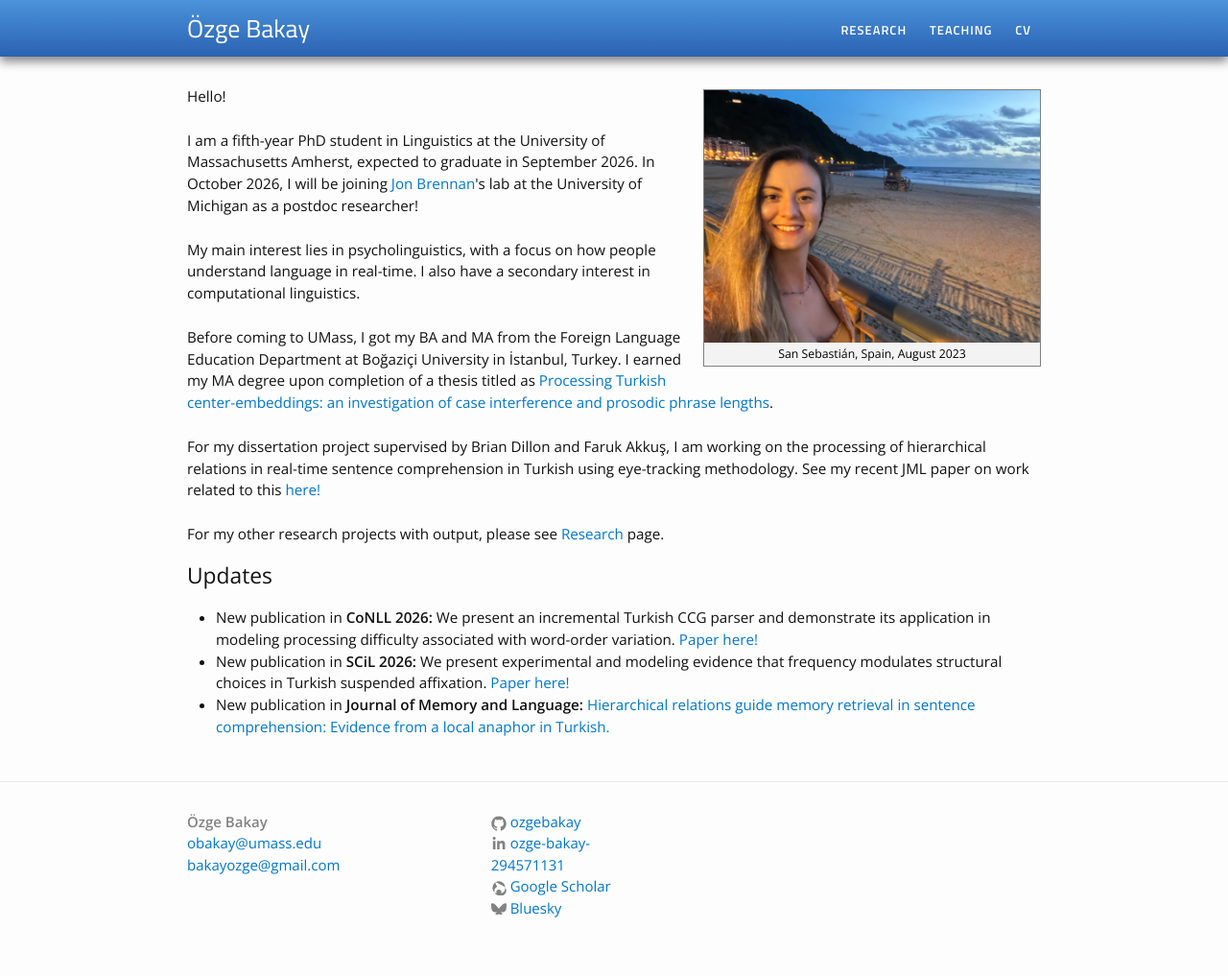
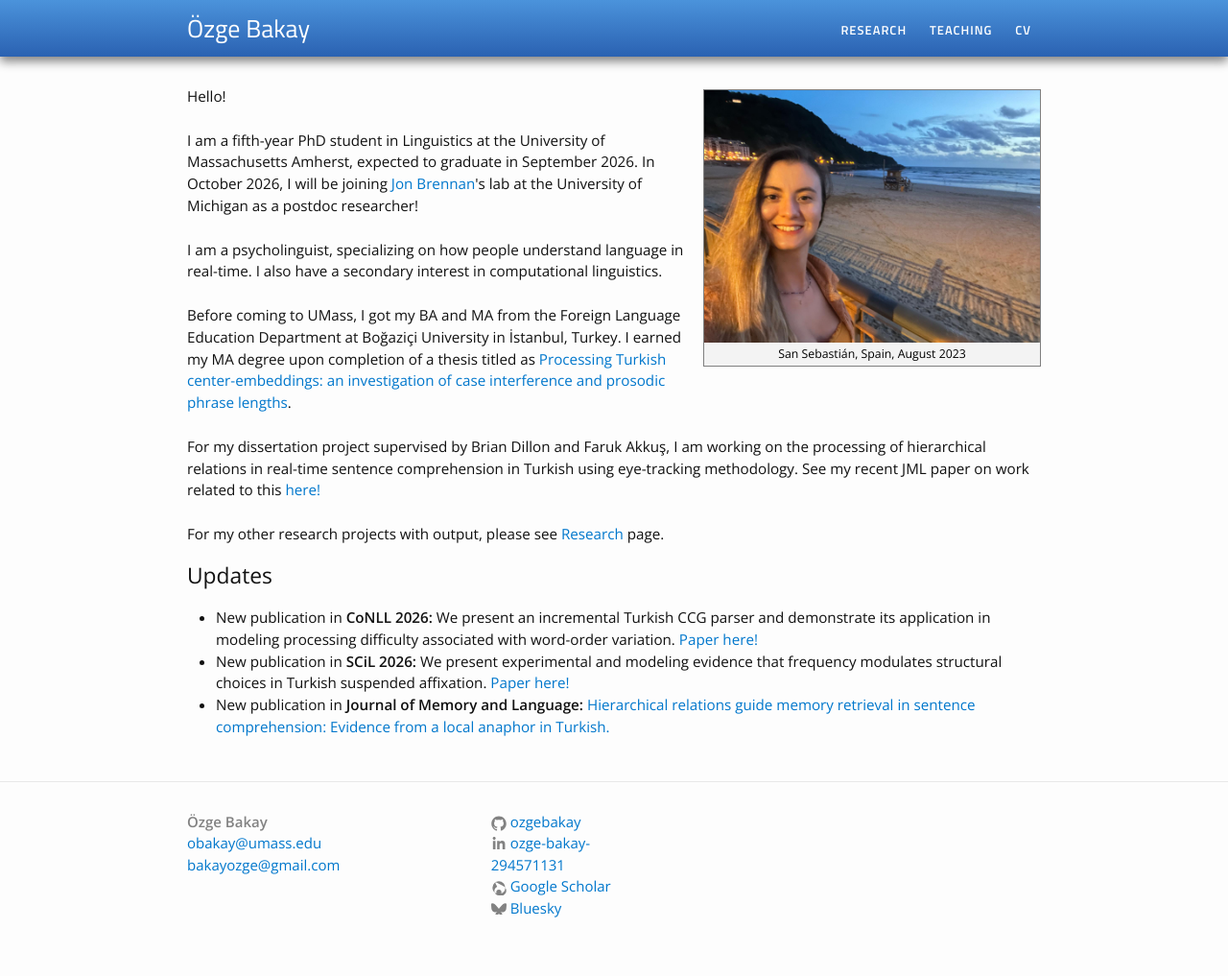
Before and after one commit to ozgebakay/ozgebakay.github.io, a Jekyll site: the page built from index.html, in a window 1280 px wide. Shown: the whole page at 96% size. Built offline with Jekyll 4.4.1, drawn with Linux system fonts in a browser that asks for light colours.

Commit message:
Update index.html

```diff
--- a/index.html
+++ b/index.html
@@ -10,7 +10,7 @@ layout: default
 
 I am a fifth-year PhD student in Linguistics at the University of Massachusetts Amherst, expected to graduate in September 2026. In October 2026, I will be joining <a href="https://jobrenn.gitlab.io" target="_blank">Jon Brennan</a>'s lab at the University of Michigan as a postdoc researcher! <br><br>
 
-  My main interest lies in psycholinguistics, with a focus on how people understand language in real-time. I also have a secondary interest in computational linguistics.<br><br>
+I am a psycholinguist, specializing on how people understand language in real-time. I also have a secondary interest in computational linguistics.<br><br>
 
 Before coming to UMass, I got my BA and MA from the Foreign Language Education Department at Boğaziçi University in İstanbul, Turkey. I earned my MA degree upon completion of a thesis titled as <a href="https://drive.google.com/file/d/1cJ62eZRNyLfBjsQ9cts5jhI1V3JhodEg/view" target="_blank">Processing Turkish center-embeddings: an investigation of case interference and prosodic phrase lengths</a>.<br><br>
 
```
